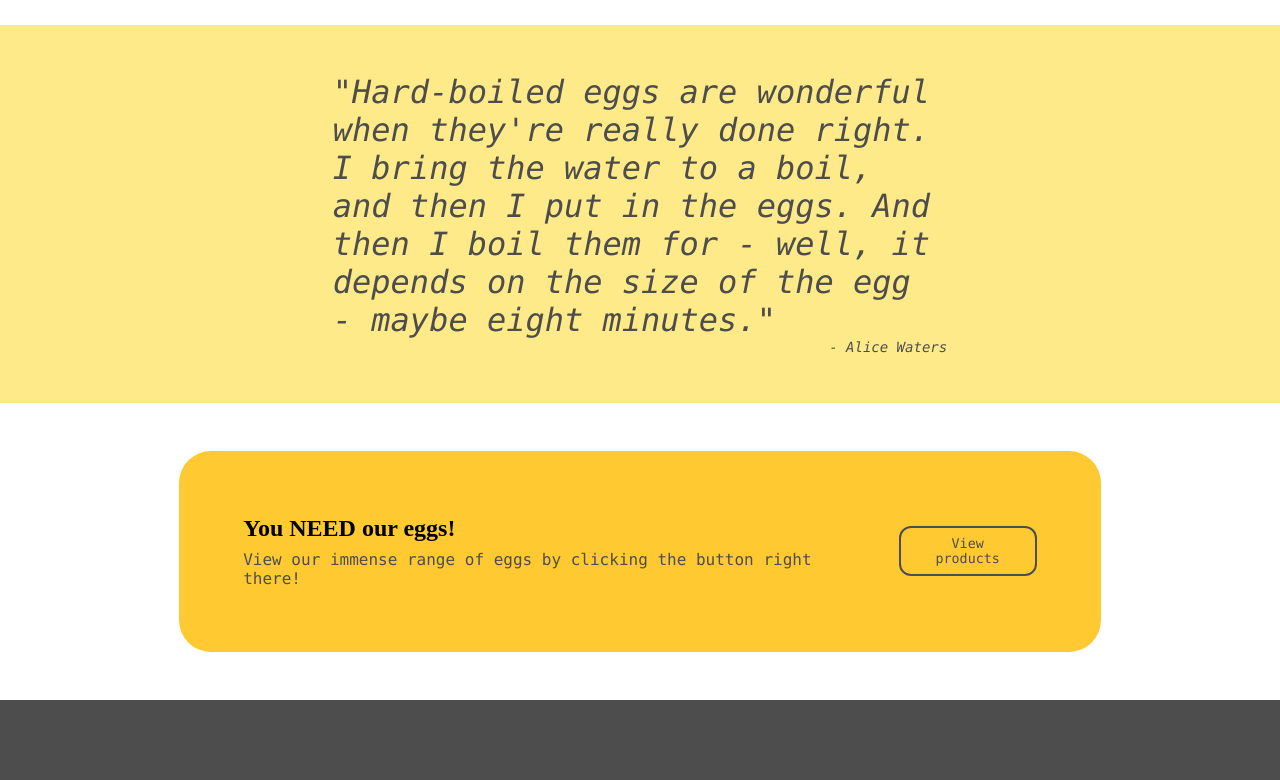
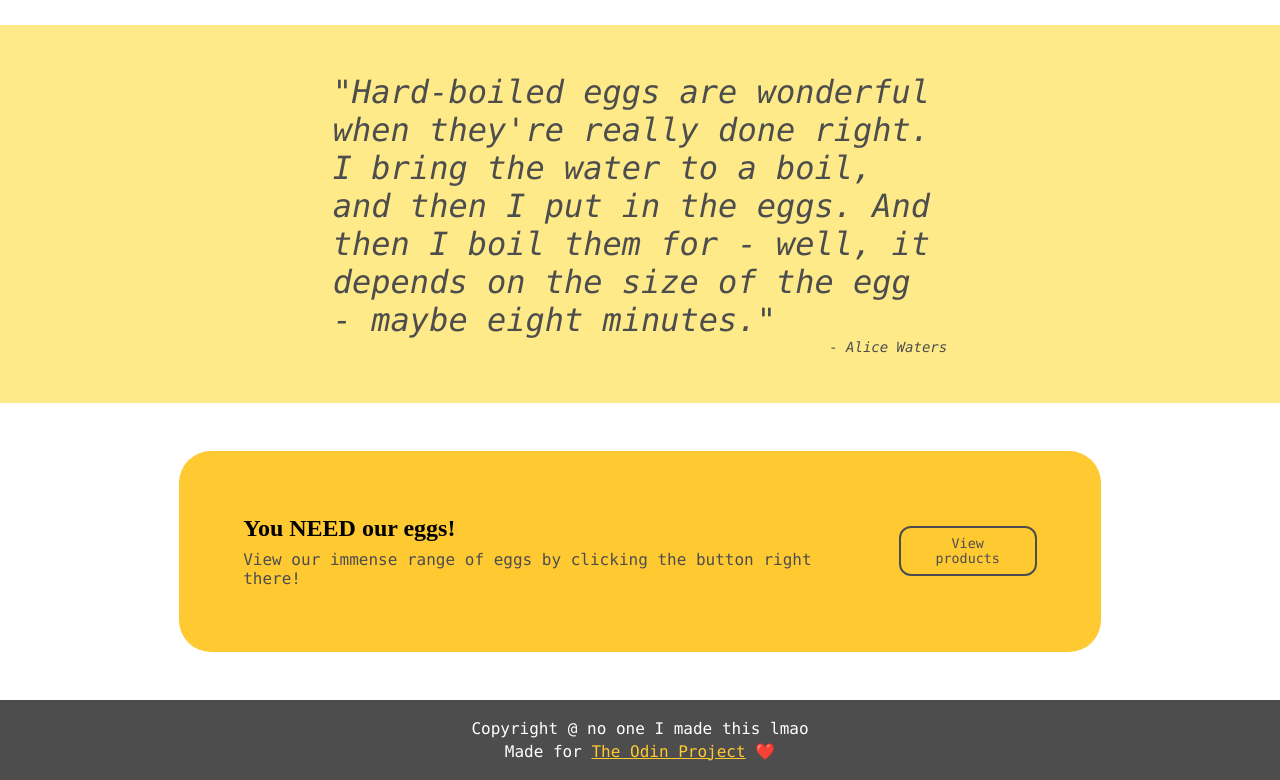
Before and after one commit to Levi-F06/landing-page, a plain HTML site: page index.html in a window 1280 px wide. Shown: the part 766-1546 px from the top of the page. Before the commit the page ends 1466 px from the top, so only its background shows below. Drawn offline with Linux system fonts and the light colour scheme.

Commit message:
:sparkles: Add footer

```diff
--- a/index.html
+++ b/index.html
@@ -59,11 +59,15 @@
         <div class="sign-up">
             <div class="sign-up-box">
                 <div class="sign-up-text">
-                    <h2>You NEED our eggs!</h1>
+                    <h2>You NEED our eggs!</h2>
                     <p>View our immense range of eggs by clicking the button right there!</p>
                 </div>
                 <button class="sign-up-button"> View products </button>
             </div>
         </div>
+        <div class="footer">
+            <div><p>Copyright @ no one I made this lmao</p></div>
+            <p>Made for <a href="https://www.theodinproject.com/" target="_blank">The Odin Project</a> ❤️</p>
+        </div>
     </body>
 </html>
--- a/main.css
+++ b/main.css
@@ -18,6 +18,7 @@ body {
     flex-direction: column;
     width: 100%;
     background-color: #4D4D4E;
+    align-items: stretch;
 }
 
 body > * {
@@ -233,3 +234,27 @@ li:hover {
     cursor: pointer;
     transition: all .2s;
 }
+
+/* Footer */
+
+.footer {
+    height: 10vh;
+    background-color: #4D4D4E;
+    display: flex;
+    flex-direction: column;
+    justify-content: center;
+    align-items: center;
+    color: white;
+    gap: 4px;
+    padding: 20px 10vw;
+}
+
+.footer a {
+    color: #FFC932;
+    transition: all .2s;
+}
+
+.footer a:hover {
+    color: #FEEA88;
+    transition: all .2s;
+}
```
